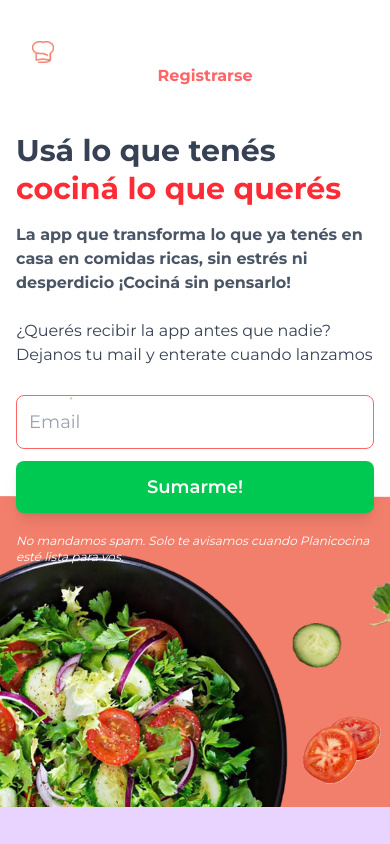
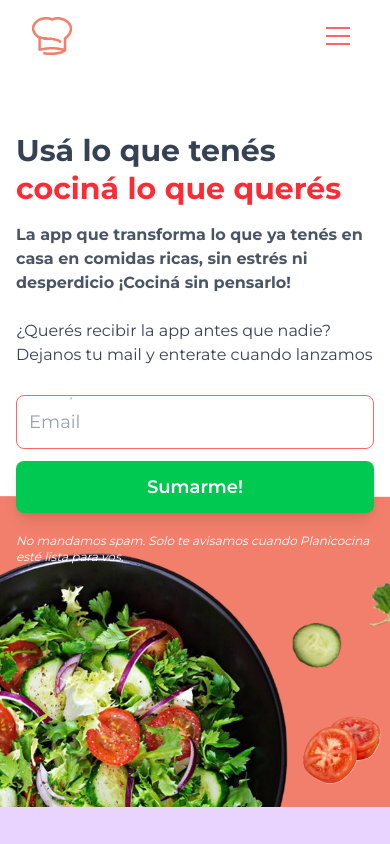
Before and after one commit to adigio/cuoco-ui, a Next.js app: page / in a window 390 px wide. Shown: the top 844 px of the page. Built offline with nearby package versions, Linux system fonts and the light colour scheme.

Commit message:
feat(PC-9): add nav mobile

```diff
--- a/src/components/navbars/NavbarLanding.jsx
+++ b/src/components/navbars/NavbarLanding.jsx
@@ -5,6 +5,7 @@ import { useState, useEffect} from "react";
 
 export default function NavbarLanding() {
   const [scrolled, setScrolled] = useState(false);
+  const [isMenuOpen, setIsMenuOpen] = useState(false);
 
   useEffect(() => {
     const handleScroll = () => {
@@ -32,19 +33,73 @@ export default function NavbarLanding() {
             className="w-10 h-10 object-contain"
           />
         </div>
-        <div className="space-x-6 text-white font-bold">
-          <Link href="/beneficios" className={`${scrolled ? "hover:text-red-200" : "hover:text-red-400" }`}>
+
+        {/* Botón para mobile  */}
+        <button
+          onClick={() => setIsMenuOpen(!isMenuOpen)}
+          className="lg:hidden focus:outline-none z-50 p-2"
+        >
+          <div className="space-y-1.5 w-6">
+            <span className={`block w-6 h-[2px] transition-all duration-300 ${
+              scrolled ? "bg-white" : "bg-red-400"
+            } ${isMenuOpen ? "transform rotate-45 translate-y-2" : ""}`}></span>
+            <span className={`block w-6 h-[2px] transition-all duration-300 ${
+              scrolled ? "bg-white" : "bg-red-400"
+            } ${isMenuOpen ? "opacity-0" : ""}`}></span>
+            <span className={`block w-6 h-[2px] transition-all duration-300 ${
+              scrolled ? "bg-white" : "bg-red-400"
+            } ${isMenuOpen ? "transform -rotate-45 -translate-y-2" : ""}`}></span>
+          </div>
+        </button>
+
+        {/* Menu para desktop */}
+        <div className="hidden lg:flex space-x-6 text-white font-bold">
+          <Link href="/beneficios" className={`${scrolled ? "hover:text-red-200" : "hover:text-red-400"}`}>
             Beneficios
           </Link>
-          <Link href="/sobre-nosotros" className={`${scrolled ? "hover:text-red-200" : "hover:text-red-400" }`}>
+          <Link href="/sobre-nosotros" className={`${scrolled ? "hover:text-red-200" : "hover:text-red-400"}`}>
             Sobre nosotros
           </Link>
-          <Link href="/iniciar-sesion" className={`${scrolled ? "hover:text-red-200" : "hover:text-red-400" }`}>
+          <Link href="/iniciar-sesion" className={`${scrolled ? "hover:text-red-200" : "hover:text-red-400"}`}>
             Iniciar Sesión
           </Link>
           <Link
             href="/registrarse"
-            className="bg-white text-red-400 px-6 py-2 rounded-lg hover:bg-red-500 hover:text-white transition-all duration-300"
+            className={`"bg-white text-red-400 px-6 py-2 rounded-lg hover:bg-red-500 hover:text-white transition-all duration-300"}`}
+          >
+            Registrarse
+          </Link>
+        </div>
+      </div>
+
+      {/* Menu mobile */}
+      <div className={`lg:hidden absolute left-0 right-0 transition-all duration-300 ${isMenuOpen ? "top-full opacity-100 visible" : "top-[110%] opacity-0 invisible"}`}>
+        <div className={`flex flex-col space-y-4 p-6 ${scrolled ? "bg-white shadow-lg" : "background-color-nav-scrolled"}`}>
+          <Link
+            href="/beneficios"
+            className={`text-center font-bold ${scrolled ? "text-red-400 hover:text-red-600" : "text-white hover:text-red-200"}`}
+            onClick={() => setIsMenuOpen(false)}
+          >
+            Beneficios
+          </Link>
+          <Link
+            href="/sobre-nosotros"
+            className={`text-center font-bold ${scrolled ? "text-red-400 hover:text-red-600" : "text-white hover:text-red-200"}`}
+            onClick={() => setIsMenuOpen(false)}
+          >
+            Sobre nosotros
+          </Link>
+          <Link
+            href="/iniciar-sesion"
+            className={`text-center font-bold ${scrolled ? "text-red-400 hover:text-red-600" : "text-white hover:text-red-200"}`}
+            onClick={() => setIsMenuOpen(false)}
+          >
+            Iniciar Sesión
+          </Link>
+          <Link
+            href="/registrarse"
+            className={`text-center font-bold ${scrolled ? "bg-red-400 text-white" : "bg-white text-red-400"} px-6 py-2 rounded-lg hover:bg-red-500 hover:text-white transition-all duration-300`}
+            onClick={() => setIsMenuOpen(false)}
           >
             Registrarse
           </Link>
```
